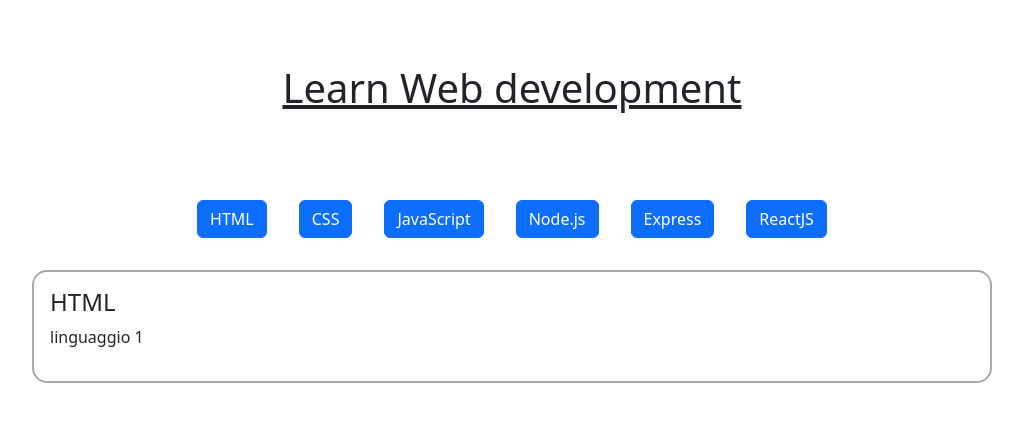
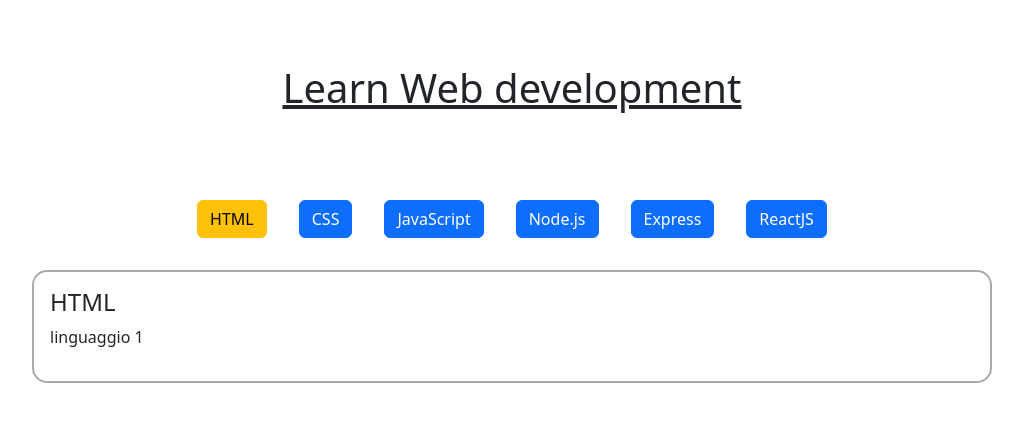
Before and after one commit to SimoneChiodo/react-use-state, a React (Vite) app: page / in a window 1280 px wide. Shown: the top 422 px of the page, without its empty margins (128-1151 px from the left). Built offline with nearby package versions, Linux system fonts and the light colour scheme.

Commit message:
add reactive-buttons

```diff
--- a/src/App.jsx
+++ b/src/App.jsx
@@ -11,38 +11,56 @@
 function App() {
     const [count, setCount] = useState(0);
 
-    const linguaggi = [
+    const [linguaggi, setLinguaggi] = useState([
         {
             id: 1,
             nome: "HTML",
             descrizione: "linguaggio 1",
+            activeState: true,
         },
         {
             id: 2,
             nome: "CSS",
             descrizione: "linguaggio 2",
+            activeState: false,
         },
         {
             id: 3,
             nome: "JavaScript",
             descrizione: "linguaggio 3",
+            activeState: false,
         },
         {
             id: 4,
             nome: "Node.js",
             descrizione: "linguaggio 4",
+            activeState: false,
         },
         {
             id: 5,
             nome: "Express",
             descrizione: "linguaggio 5",
+            activeState: false,
         },
         {
             id: 6,
             nome: "ReactJS",
             descrizione: "linguaggio 6",
+            activeState: false,
         },
-    ];
+    ]);
+
+    function languagesButtonStatusChange(index) {
+        const updatedData = [...linguaggi];
+
+        updatedData.map((element, actualIndex) => {
+            actualIndex === index
+                ? (element.activeState = true)
+                : (element.activeState = false);
+        });
+
+        setLinguaggi(updatedData);
+    }
 
     return (
         <>
@@ -53,8 +71,14 @@
 
                 {/* Buttons Container */}
                 <div className="mt-5">
-                    {linguaggi.map((linguaggio) => (
-                        <Button key={linguaggio.id} btnText={linguaggio.nome} />
+                    {linguaggi.map((linguaggio, index) => (
+                        <Button
+                            key={linguaggio.id}
+                            index={index}
+                            btnText={linguaggio.nome}
+                            activeState={linguaggio.activeState}
+                            handleStatusChange={languagesButtonStatusChange}
+                        />
                     ))}
                 </div>
 
--- a/src/components/Button.jsx
+++ b/src/components/Button.jsx
@@ -1,7 +1,13 @@
-export default function ({ btnText }) {
+export default function ({ index, btnText, activeState, handleStatusChange }) {
+    const color = activeState ? "btn-warning" : "btn-primary";
+
     return (
         <>
-            <button type="button" className="btn btn-primary m-3">
+            <button
+                onClick={() => handleStatusChange(index)}
+                type="button"
+                className={"btn m-3 " + color}
+            >
                 {btnText}
             </button>
         </>
```
